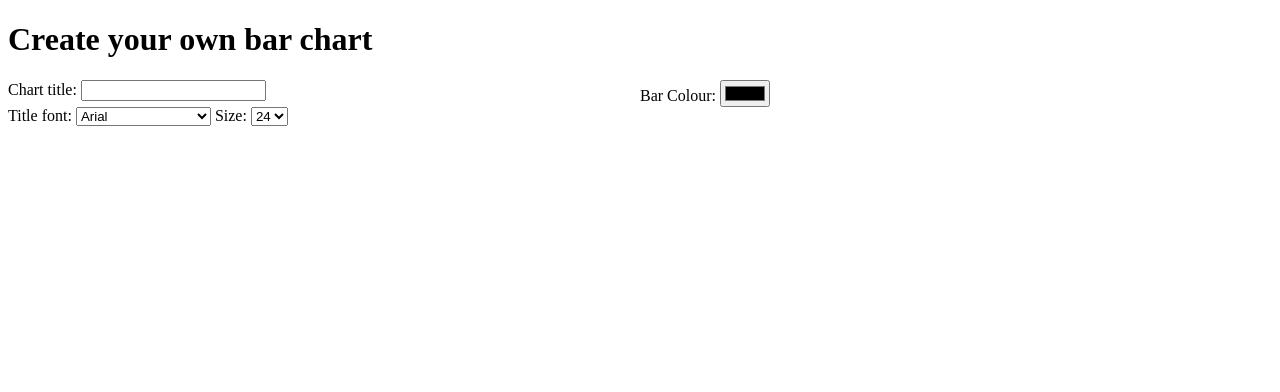
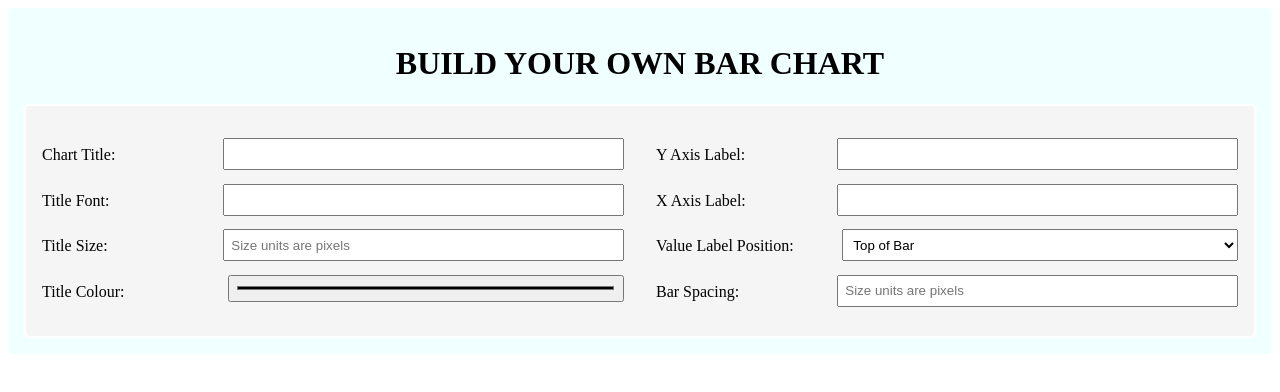
Before and after one commit to seamusmcgill/bar-chart-stretch-project, a website: page index.html in a window 1280 px wide. Drawn offline with nearby package versions, Linux system fonts and the light colour scheme.

Commit message:
Adding styling for user input form using flexbox

```diff
--- a/index.html
+++ b/index.html
@@ -4,33 +4,50 @@
   <link rel="stylesheet" href="stylesheet.css">
 </head>
 <body>
-  <h1>Create your own bar chart</h1>
-  <div class="row">
-    <div class="column">
-      <label for="chart-title">Chart title: </label>
-      <input id="chart-title" name="chart-title">
-    </div>
-    <div class="column">
-      <label for="bar-colour">Bar Colour: </label>
-      <input type="color" id="bar-colour" name="bar-colour">
-    </div>
-  </div>
-  <div class="row">
-    <div class="column">
-      <!-- FILL OUT THIS SECTION WITH FULL FUNCTIONALITY LATER -->
-      <label for="title-font">Title font: </label>
-      <select id="title-font" name="title-font">
-        <option value="Arial">Arial</option>
-        <option value="Times New Roman">Times New Roman</option>
-        <option value="Courier New">Courier New</option>
-      </select>
-      <label for="title-size">Size: </label>
-      <select id="title-size" name="title-size">
-        <option value="24px">24</option>
-        <option value="36px">36</option>
-        <option value="48px">48</option>
-      </select>
-    </div>
+  <div class="chart-input-form">
+    <h1>BUILD YOUR OWN BAR CHART</h1>
+        <div class="form-row">
+          <div class="form-column">
+            <div class="input-group">
+              <label for="chart-title">Chart Title: </label>
+              <input id="chart-title">
+            </div>
+            <div class="input-group">
+              <label for="title-font">Title Font: </label>
+              <input id="title-font">
+            </div>
+            <div class="input-group">
+              <label for="title-size">Title Size: </label>
+              <input type="number" id="title-size" placeholder="Size units are pixels">
+            </div>
+            <div class="input-group">
+              <label for="title-colour">Title Colour: </label>
+              <input type="color" id="title-color">
+            </div>
+          </div>
+          <div class="form-column">
+            <div class="input-group">
+              <label for="y-axis-label">Y Axis Label: </label>
+              <input id="y-axis-label">
+            </div>
+            <div class="input-group">
+              <label for="x-axis-label">X Axis Label: </label>
+              <input id="x-axis-label">
+            </div>
+            <div class="input-group">
+              <label for="value-label-position">Value Label Position: </label>
+              <select id="value-label-position">
+                <option value="top">Top of Bar</option>
+                <option value="middle">Middle of Bar</option>
+                <option value="bottom">Bottom of Bar</option>
+              </select>
+            </div>
+            <div class="input-group">
+              <label for="bar-spacing">Bar Spacing: </label>
+              <input type="number" id="bar-spacing" placeholder="Size units are pixels">
+            </div>
+          </div>
+        </div>
   </div>
 
 </body>
--- a/stylesheet.css
+++ b/stylesheet.css
@@ -1,7 +1,38 @@
-.row {
+.chart-input-form {
   display: flex;
+  flex-direction: column;
+  background-color: azure;
+  border-radius: 5px;
+  padding: 1em;
 }
-
-.column {
-  flex: 50%;
+.form-row {
+  display: flex;
+  justify-content: center;
+  background-color: whiteSmoke;
+  border: 2px solid white;
+  border-radius: 5px;
 }
+.form-column {
+  display: flex;
+  flex-direction: column;
+  width: 100%;
+  padding: 2em 1em 1em 1em;
+}
+.input-group {
+   display: flex;
+}
+.input-group > label {
+  margin-right: 1em;
+  flex: 30%;
+  padding: .5em 0;
+}
+.chart-input-form input,
+.chart-input-form select {
+  flex: 70%;
+  padding: .5em;
+  margin-bottom: 1em;
+}
+.chart-input-form h1,
+.chart-input-form h2 {
+  text-align: center;
+}
```
